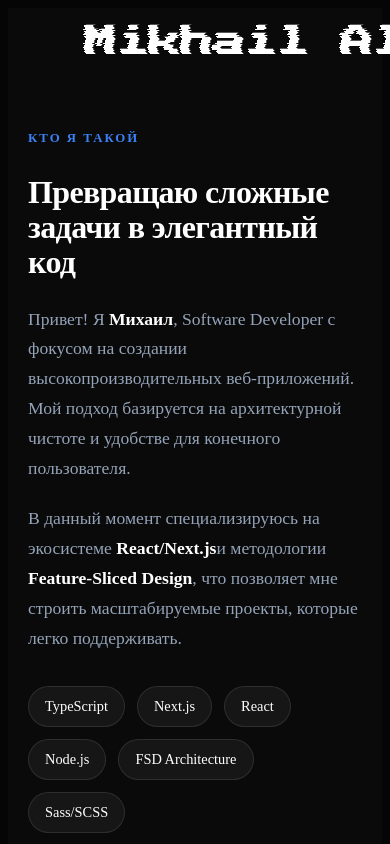
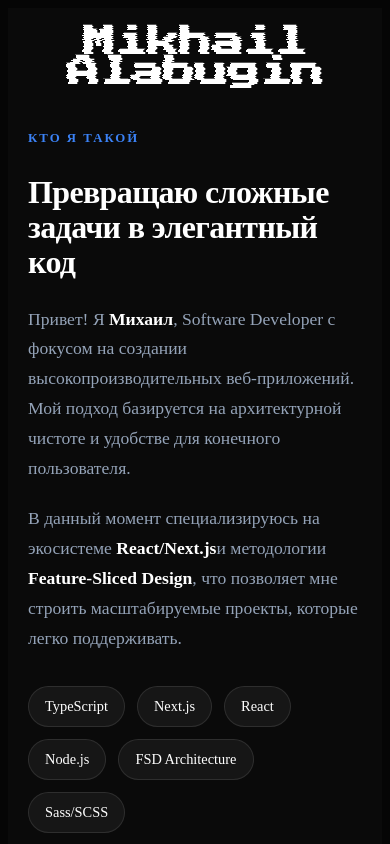
Before and after one commit to 1t1sCooL/portfolio, a Next.js app: page / in a window 390 px wide. Shown: the top 844 px of the page. Built offline with nearby package versions, Linux system fonts and the light colour scheme.

Commit message:
style header

```diff
--- a/src/widgets/Header/ui/Header.module.scss
+++ b/src/widgets/Header/ui/Header.module.scss
@@ -25,8 +25,22 @@
   display: flex;
   justify-content: space-between;
   align-items: center;
+  @media (max-width: 1200px) {
+    flex-wrap: wrap;
+    justify-content: center;
+  }
 }
-
+.shortName {
+  display: none;
+  @media (max-width: 570px) {
+    display: initial;
+  }
+}
+.fullName {
+  @media (max-width: 570px) {
+    display: none;
+  }
+}
 .logo {
   font-weight: 800;
   font-size: 2rem;
@@ -36,7 +50,7 @@
 
 .nav {
   display: flex;
-  gap: 32px;
+  gap: 0px;
   list-style: none;
   margin: 0;
   padding: 0;
--- a/src/widgets/Header/ui/Header.tsx
+++ b/src/widgets/Header/ui/Header.tsx
@@ -30,8 +30,29 @@ export const Header = () => {
           glitchMode={true}
           glitchInterval={7000}
           glitchDuration={300}
+          className={styles.fullName}
         >
           Mikhail Alabugin
+        </FuzzyText>
+        <FuzzyText
+          fontSize={"2rem"}
+          baseIntensity={0.1}
+          glitchMode={true}
+          glitchInterval={7000}
+          glitchDuration={300}
+          className={styles.shortName}
+        >
+          Mikhail
+        </FuzzyText>
+        <FuzzyText
+          fontSize={"2rem"}
+          baseIntensity={0.1}
+          glitchMode={true}
+          glitchInterval={7000}
+          glitchDuration={300}
+          className={styles.shortName}
+        >
+          Alabugin
         </FuzzyText>
 
         <ul className={styles.nav}>
```
